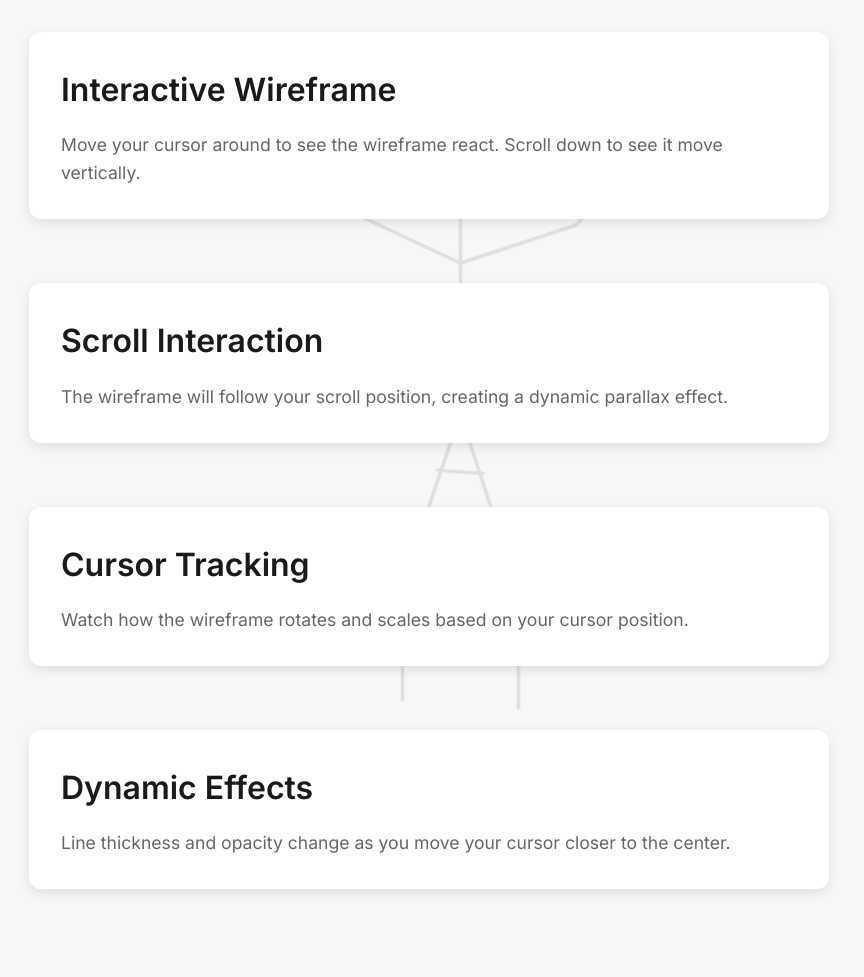
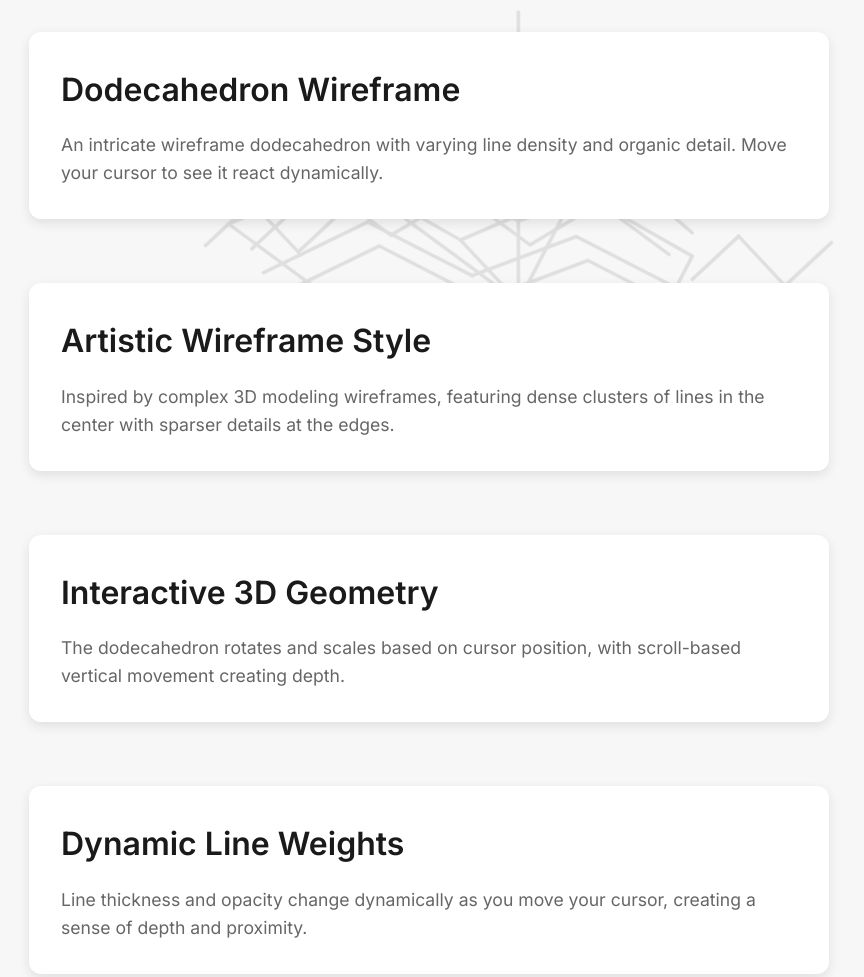
Before and after one commit to rrahulnanduri/portfolio, a plain HTML site: page playground.html in a window 1280 px wide. Shown: the part 800-1777 px from the top of the page, without its empty margins (211-1075 px from the left). Drawn offline with Linux system fonts and the light colour scheme.

Commit message:
Create artistic dodecahedron wireframe with varying line density and organic detail

```diff
--- a/css/styles.css
+++ b/css/styles.css
@@ -441,16 +441,52 @@ body {
 
 .wireframe-line {
     stroke: #000;
-    stroke-width: 1.5;
     fill: none;
     stroke-linecap: round;
     stroke-linejoin: round;
     transition: all 0.3s ease;
 }
 
-.wireframe-line.detail {
-    stroke-width: 1;
+/* Main structure lines - thickest */
+.wireframe-line.main {
+    stroke-width: 2.5;
+    opacity: 0.9;
+}
+
+/* Internal structure - medium weight */
+.wireframe-line.internal {
+    stroke-width: 1.8;
+    opacity: 0.7;
+}
+
+/* Dense detail lines - medium weight, high opacity */
+.wireframe-line.dense {
+    stroke-width: 1.5;
+    opacity: 0.8;
+}
+
+/* Cross-hatching - thin lines */
+.wireframe-line.cross {
+    stroke-width: 0.8;
+    opacity: 0.5;
+}
+
+/* Organic lines - varying weight */
+.wireframe-line.organic {
+    stroke-width: 1.2;
     opacity: 0.6;
+}
+
+/* Dense cluster - thick lines for depth */
+.wireframe-line.cluster {
+    stroke-width: 2.0;
+    opacity: 0.85;
+}
+
+/* Edge details - thin lines */
+.wireframe-line.edge {
+    stroke-width: 0.6;
+    opacity: 0.4;
 }
 
 .wireframe-node {
--- a/playground.html
+++ b/playground.html
@@ -16,32 +16,68 @@
         <svg class="wireframe-svg" viewBox="0 0 1200 800" preserveAspectRatio="xMidYMid meet">
             <!-- Wireframe Figure -->
             <g class="wireframe-figure" id="wireframe">
-                <!-- Head -->
-                <line class="wireframe-line" x1="600" y1="150" x2="600" y2="200" />
+                <!-- Dodecahedron Wireframe -->
 
-                <!-- Torso -->
-                <line class="wireframe-line" x1="600" y1="200" x2="600" y2="350" />
+                <!-- Main Structure Lines -->
+                <line class="wireframe-line main" x1="400" y1="200" x2="500" y2="150" />
+                <line class="wireframe-line main" x1="500" y1="150" x2="600" y2="200" />
+                <line class="wireframe-line main" x1="600" y1="200" x2="700" y2="150" />
+                <line class="wireframe-line main" x1="700" y1="150" x2="800" y2="200" />
+                <line class="wireframe-line main" x1="800" y1="200" x2="750" y2="300" />
+                <line class="wireframe-line main" x1="750" y1="300" x2="650" y2="350" />
+                <line class="wireframe-line main" x1="650" y1="350" x2="550" y2="300" />
+                <line class="wireframe-line main" x1="550" y1="300" x2="400" y2="200" />
 
-                <!-- Left Arm -->
-                <line class="wireframe-line" x1="600" y1="220" x2="500" y2="180" />
-                <line class="wireframe-line" x1="500" y1="180" x2="450" y2="120" />
+                <!-- Internal Structure -->
+                <line class="wireframe-line internal" x1="500" y1="150" x2="650" y2="250" />
+                <line class="wireframe-line internal" x1="600" y1="200" x2="650" y2="250" />
+                <line class="wireframe-line internal" x1="700" y1="150" x2="650" y2="250" />
+                <line class="wireframe-line internal" x1="650" y2="250" x2="650" y2="350" />
 
-                <!-- Right Arm -->
-                <line class="wireframe-line" x1="600" y1="220" x2="700" y2="180" />
-                <line class="wireframe-line" x1="700" y1="180" x2="750" y2="120" />
+                <!-- Dense Detail Lines (Front Face) -->
+                <line class="wireframe-line dense" x1="450" y1="180" x2="550" y2="140" />
+                <line class="wireframe-line dense" x1="550" y1="140" x2="650" y2="180" />
+                <line class="wireframe-line dense" x1="650" y1="180" x2="750" y2="140" />
+                <line class="wireframe-line dense" x1="750" y1="140" x2="800" y2="180" />
 
-                <!-- Left Leg -->
-                <line class="wireframe-line" x1="600" y1="350" x2="550" y2="500" />
-                <line class="wireframe-line" x1="550" y1="500" x2="550" y2="600" />
+                <!-- Cross-hatching for depth -->
+                <line class="wireframe-line cross" x1="420" y1="220" x2="480" y2="160" />
+                <line class="wireframe-line cross" x1="480" y1="160" x2="540" y2="200" />
+                <line class="wireframe-line cross" x1="540" y1="200" x2="600" y2="160" />
+                <line class="wireframe-line cross" x1="600" y1="160" x2="660" y2="200" />
+                <line class="wireframe-line cross" x1="660" y1="200" x2="720" y2="160" />
+                <line class="wireframe-line cross" x1="720" y1="160" x2="780" y2="200" />
 
-                <!-- Right Leg -->
-                <line class="wireframe-line" x1="600" y1="350" x2="650" y2="500" />
-                <line class="wireframe-line" x1="650" y1="500" x2="650" y2="600" />
+                <!-- Organic Detail Lines -->
+                <line class="wireframe-line organic" x1="430" y1="240" x2="520" y2="190" />
+                <line class="wireframe-line organic" x1="520" y1="190" x2="610" y2="230" />
+                <line class="wireframe-line organic" x1="610" y1="230" x2="700" y2="190" />
+                <line class="wireframe-line organic" x1="700" y1="190" x2="790" y2="230" />
 
-                <!-- Additional Detail Lines -->
-                <line class="wireframe-line detail" x1="580" y1="250" x2="620" y2="250" />
-                <line class="wireframe-line detail" x1="580" y1="300" x2="620" y2="300" />
-                <line class="wireframe-line detail" x1="580" y1="400" x2="620" y2="400" />
+                <!-- Dense Cluster (Center) -->
+                <line class="wireframe-line cluster" x1="580" y1="280" x2="620" y2="240" />
+                <line class="wireframe-line cluster" x1="620" y1="240" x2="660" y2="280" />
+                <line class="wireframe-line cluster" x1="660" y1="280" x2="620" y2="320" />
+                <line class="wireframe-line cluster" x1="620" y1="320" x2="580" y2="280" />
+                <line class="wireframe-line cluster" x1="580" y1="280" x2="600" y2="260" />
+                <line class="wireframe-line cluster" x1="600" y1="260" x2="640" y2="280" />
+                <line class="wireframe-line cluster" x1="640" y1="280" x2="620" y2="300" />
+                <line class="wireframe-line cluster" x1="620" y1="300" x2="580" y2="280" />
+
+                <!-- Additional Organic Lines -->
+                <line class="wireframe-line organic" x1="440" y1="260" x2="530" y2="210" />
+                <line class="wireframe-line organic" x1="530" y1="210" x2="620" y2="250" />
+                <line class="wireframe-line organic" x1="620" y1="250" x2="710" y2="210" />
+                <line class="wireframe-line organic" x1="710" y1="210" x2="800" y2="250" />
+
+                <!-- Edge Details -->
+                <line class="wireframe-line edge" x1="380" y1="220" x2="420" y2="180" />
+                <line class="wireframe-line edge" x1="420" y1="180" x2="460" y2="220" />
+                <line class="wireframe-line edge" x1="460" y1="220" x2="500" y2="180" />
+
+                <line class="wireframe-line edge" x1="800" y1="220" x2="840" y2="180" />
+                <line class="wireframe-line edge" x1="840" y1="180" x2="880" y2="220" />
+                <line class="wireframe-line edge" x1="880" y1="220" x2="920" y2="180" />
             </g>
         </svg>
     </div>
@@ -49,20 +85,20 @@
     <!-- Scrollable Content -->
     <div class="scroll-content">
         <div class="content-section">
-            <h2>Interactive Wireframe</h2>
-            <p>Move your cursor around to see the wireframe react. Scroll down to see it move vertically.</p>
+            <h2>Dodecahedron Wireframe</h2>
+            <p>An intricate wireframe dodecahedron with varying line density and organic detail. Move your cursor to see it react dynamically.</p>
         </div>
         <div class="content-section">
-            <h2>Scroll Interaction</h2>
-            <p>The wireframe will follow your scroll position, creating a dynamic parallax effect.</p>
+            <h2>Artistic Wireframe Style</h2>
+            <p>Inspired by complex 3D modeling wireframes, featuring dense clusters of lines in the center with sparser details at the edges.</p>
         </div>
         <div class="content-section">
-            <h2>Cursor Tracking</h2>
-            <p>Watch how the wireframe rotates and scales based on your cursor position.</p>
+            <h2>Interactive 3D Geometry</h2>
+            <p>The dodecahedron rotates and scales based on cursor position, with scroll-based vertical movement creating depth.</p>
         </div>
         <div class="content-section">
-            <h2>Dynamic Effects</h2>
-            <p>Line thickness and opacity change as you move your cursor closer to the center.</p>
+            <h2>Dynamic Line Weights</h2>
+            <p>Line thickness and opacity change dynamically as you move your cursor, creating a sense of depth and proximity.</p>
         </div>
     </div>
 
```
